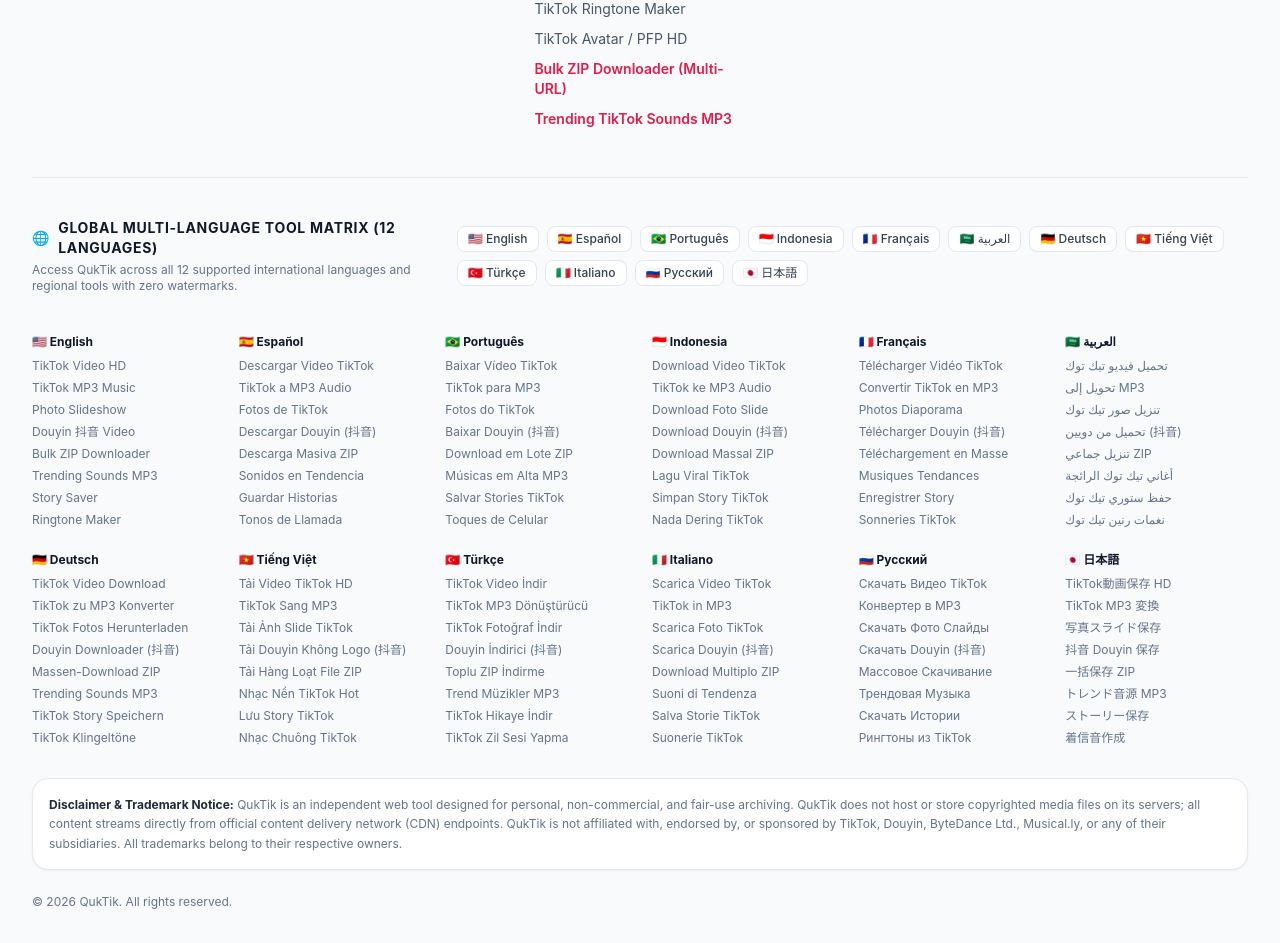
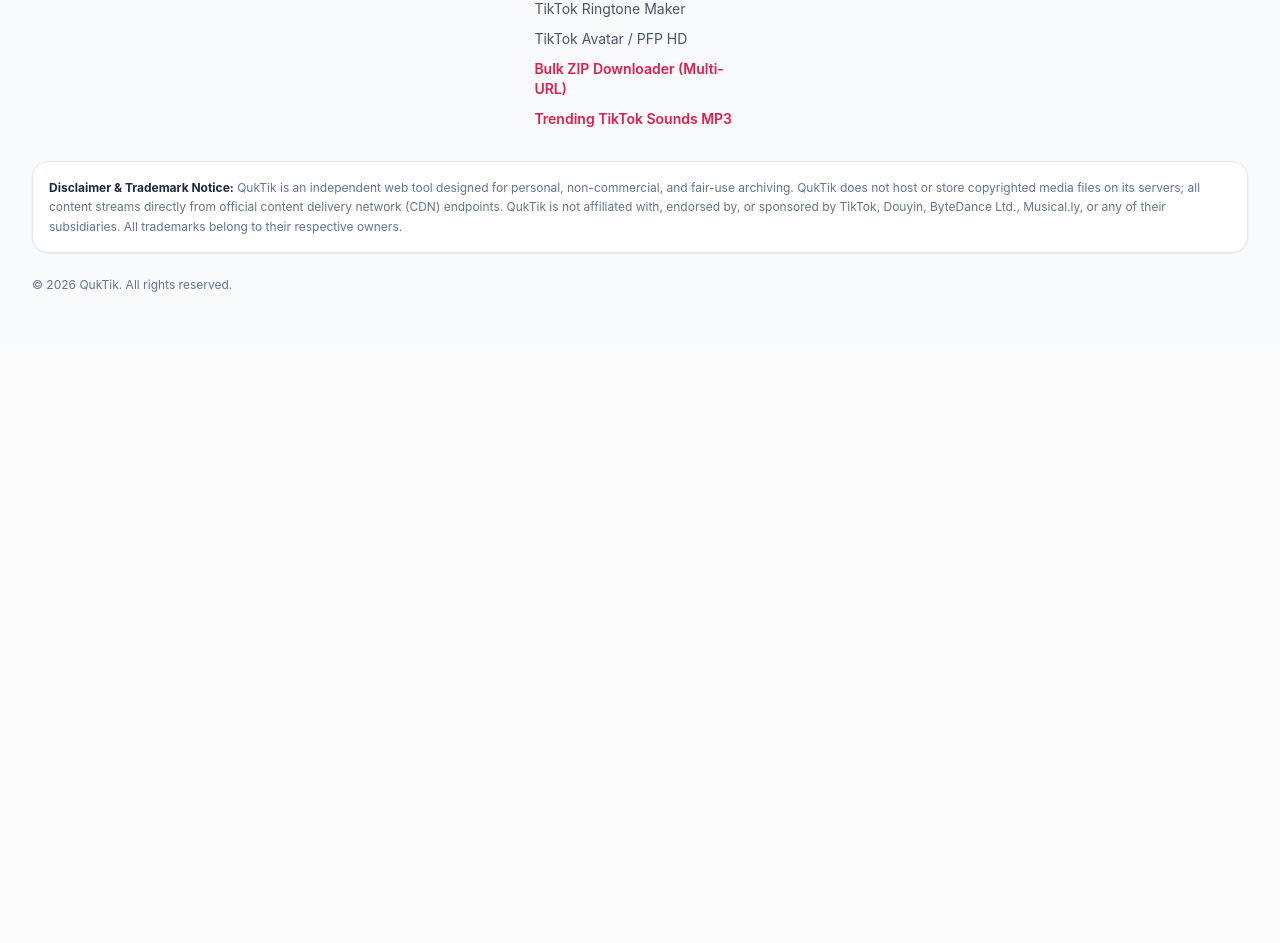
Before and after one commit to julianebaierr-gif/Tiktok-tool, a Next.js app: page /tiktok-mp3 in a window 1280 px wide. Shown: the part 8320-9263 px from the top of the page. After the commit the page ends 8669 px from the top, so only its background shows below. Built offline with nearby package versions, Linux system fonts and the light colour scheme.

Commit message:
fix(ui): visually hide multi-language matrix via sr-only while preserving DOM links for search crawlers

```diff
--- a/components/Footer.jsx
+++ b/components/Footer.jsx
@@ -106,8 +106,8 @@ export default function Footer() {
 
 
 
-        {/* Global Multi-Language & Regional Tools Matrix (12 Languages x 8 Core Tools) */}
-        <div className="mt-12 pt-10 border-t border-slate-200">
+        {/* Global Multi-Language & Regional Tools Matrix (12 Languages x 8 Core Tools) - Screen Reader / Crawler Accessible */}
+        <div className="sr-only" aria-label="Global Multi-Language Tool Matrix">
           <div className="flex flex-col sm:flex-row sm:items-center justify-between gap-3 mb-6">
             <div>
               <h3 className="text-slate-900 font-bold text-sm tracking-wider uppercase flex items-center gap-2">
```
